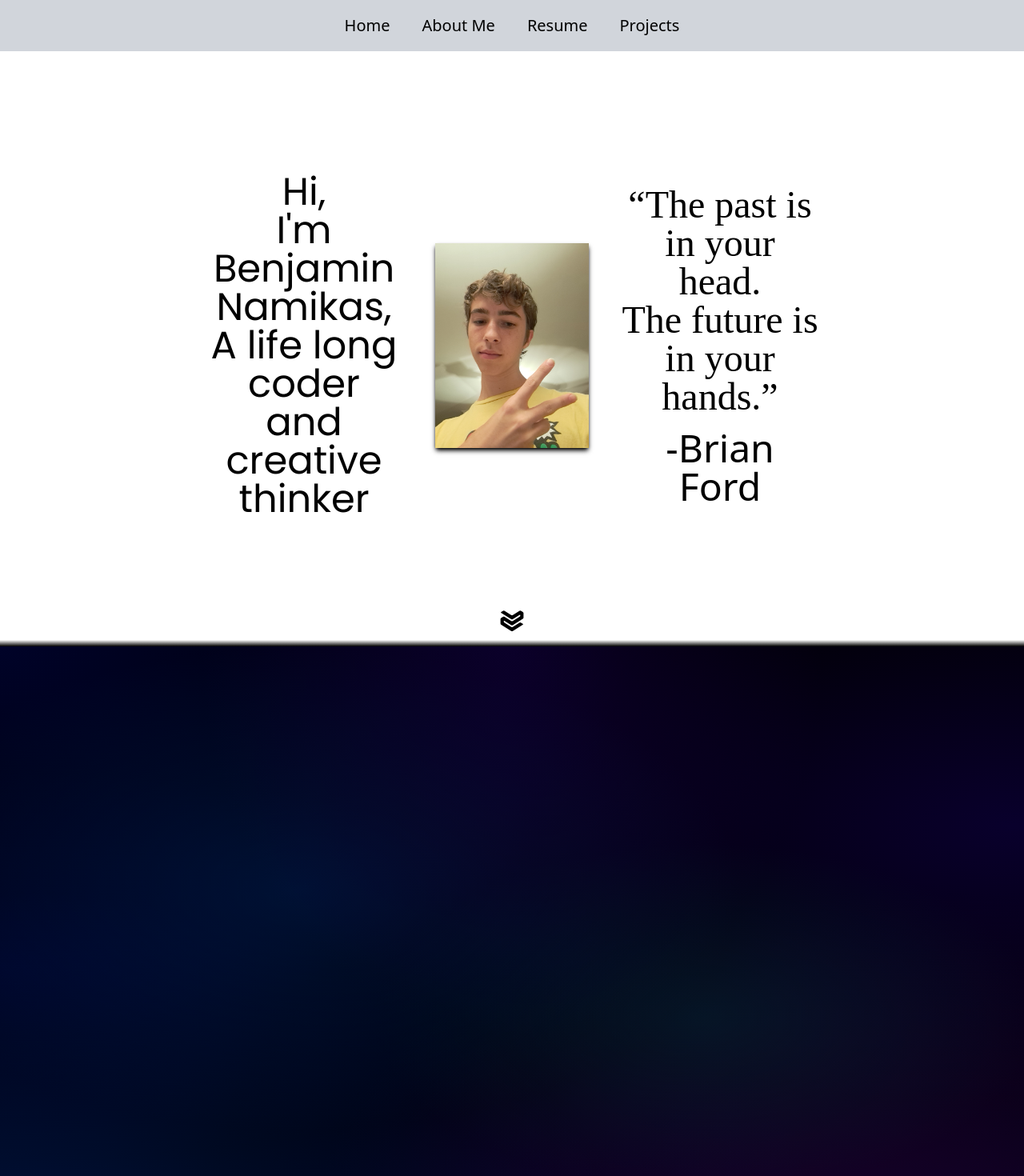
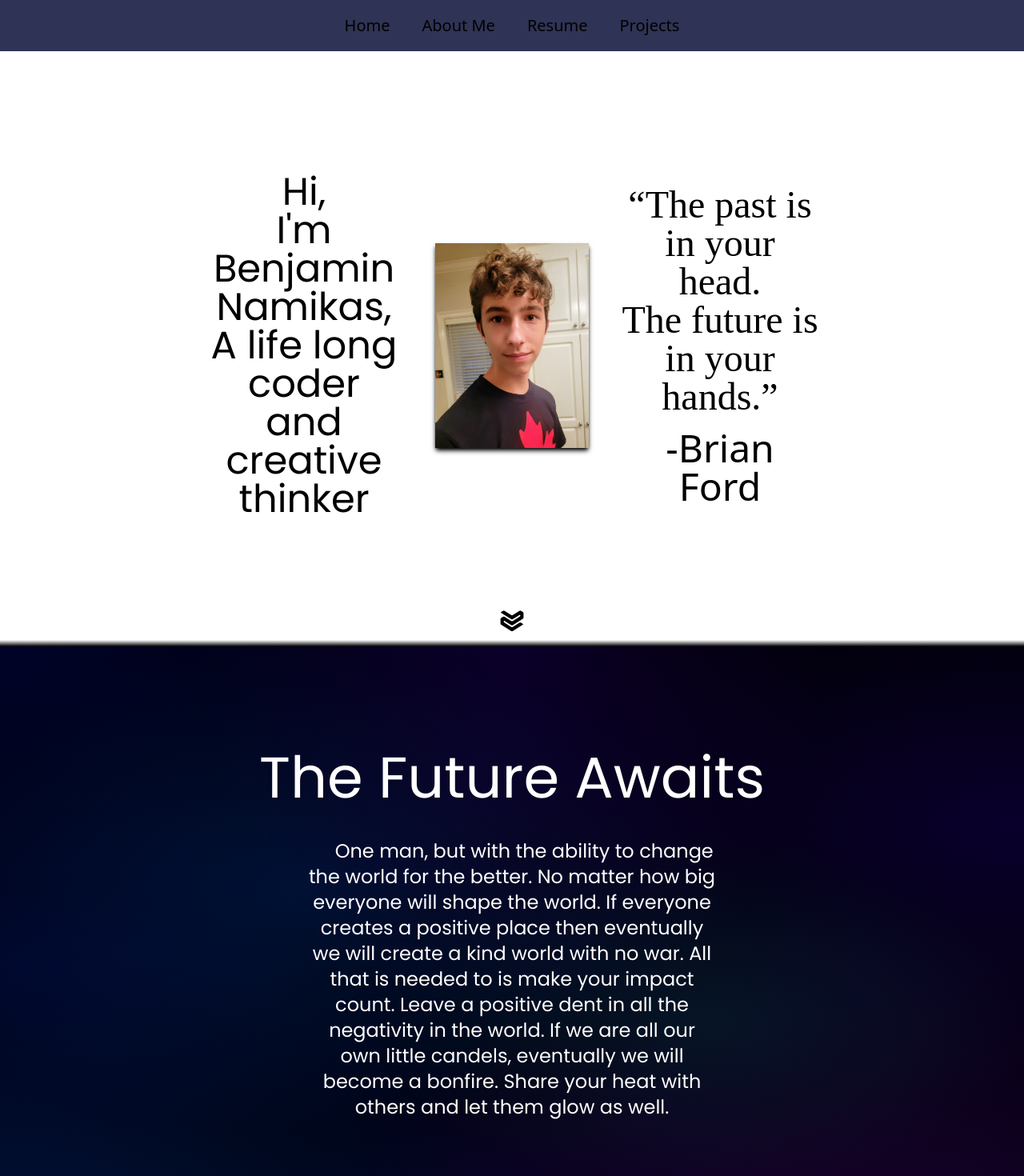
Before and after one commit to bennlol/BenjaminNamikas, a React (Create React App) app in the folder benjaminnamikas/: page / in a window 1280 px wide. Shown: the top 1470 px of the page at 80% size. Built offline with nearby package versions, Linux system fonts and the light colour scheme.

Commit message:
added second portion

```diff
--- a/benjaminnamikas/src/components/Nav.jsx
+++ b/benjaminnamikas/src/components/Nav.jsx
@@ -3,7 +3,7 @@ import { Link } from "react-router-dom";
 
 const Nav = () => {
   return (
-    <nav className="absolute z-10 flex h-16 w-full bg-gray-300 justify-center items-center">
+    <nav className="absolute z-10 flex h-16 w-full bg-[rgba(25,29,67,0.9)] justify-center items-center">
       <Link to="" className='text-black text-xl px-2 mx-3'>Home</Link>
       <Link to="about-me" className='text-black text-xl px-2 mx-3'>About Me</Link>
       <Link to="resume" className='text-black text-xl px-2 mx-3'>Resume</Link>
--- a/benjaminnamikas/src/index.css
+++ b/benjaminnamikas/src/index.css
@@ -22,3 +22,25 @@
                         radial-gradient(at 0% 98%, rgba(0, 35, 123, 0.522) 0, transparent 43%);
 
 }
+
+/* ===== Scrollbar CSS ===== */
+  /* Firefox */
+  * {
+    scrollbar-width: auto;
+    scrollbar-color: #1a1d74 #ffffff;
+  }
+
+  /* Chrome, Edge, and Safari */
+  *::-webkit-scrollbar {
+    width: 15px;
+  }
+
+  *::-webkit-scrollbar-track {
+    background: #ffffff;
+  }
+
+  *::-webkit-scrollbar-thumb {
+    background-color: #1a1d74;
+    border-radius: 10px;
+    border: 3px solid #ffffff;
+  }
--- a/benjaminnamikas/src/pages/Home.jsx
+++ b/benjaminnamikas/src/pages/Home.jsx
@@ -1,3 +1,4 @@
+import { Tab } from 'bootstrap'
 import React from 'react'
 import pic from "../assets/me.jpg"
 
@@ -14,15 +15,14 @@ const Home = () => {
             <h1 className='pt-4'>-Brian Ford</h1>
             </div>
           </div>
-      {/* <div className='absolute bottom-0 justify-center items-center'> */}
-        <i class="icofont-3x icofont-stylish-down"></i>
-      {/* </div> */}
+          <i class="icofont-3x icofont-stylish-down" />
         </div>
       </section>
       <div className='w-full h-2 bg-gradient-to-b from-white to-black'></div>
-    <section>
-    <div className='h-screen w-full dark-gradient'>
-
+      <section className=' transition-all'>
+        <div className='text-white font-poppins flex flex-col h-screen w-full dark-gradient p-8 md:p-32 items-center'>
+          <h1 className='text-3xl sm:text-4xl md:text-5xl lg:text-6xl xl:text-7xl pb-4 md:pb-10'>The Future Awaits</h1>
+          <p className='text-lg sm:text-xl md:text-2xl px-2 sm:px-16 md:px-30 lg:px-48 xl:px-64 transition-all text-center'>&emsp; One man, but with the ability to change the world for the better. No matter how big everyone will shape the world. If everyone creates a positive place then eventually we will create a kind world with no war. All that is needed to is make your impact count. Leave a positive dent in all the negativity in the world. If we are all our own little candels, eventually we will become a bonfire. Share your heat with others and let them glow as well.</p>
         </div>
       </section>
     </section>
```
Also changed, not shown: benjaminnamikas/src/assets/me.jpg. Lines whose indentation alone changed are shown as unchanged.
